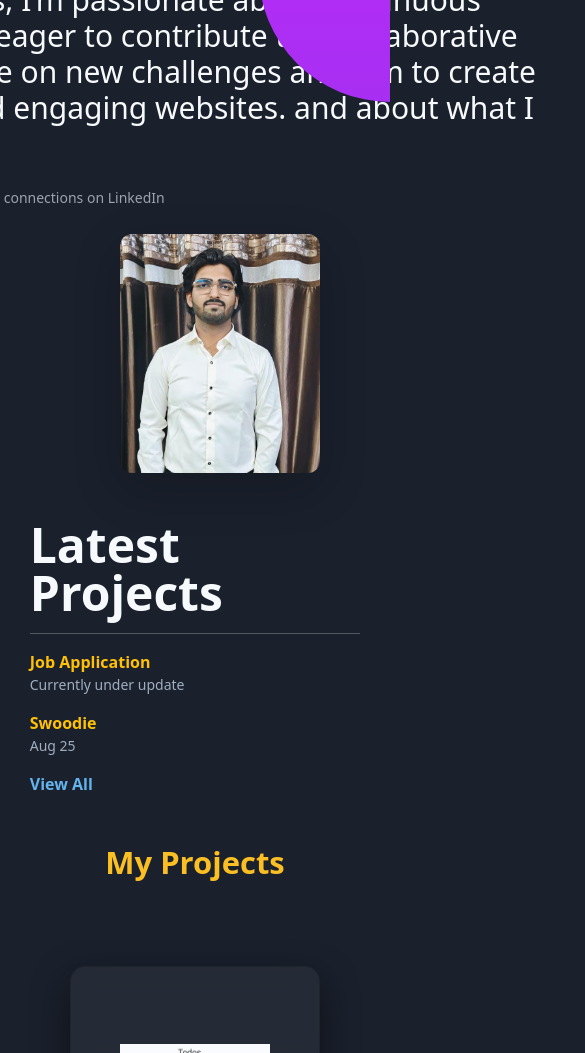
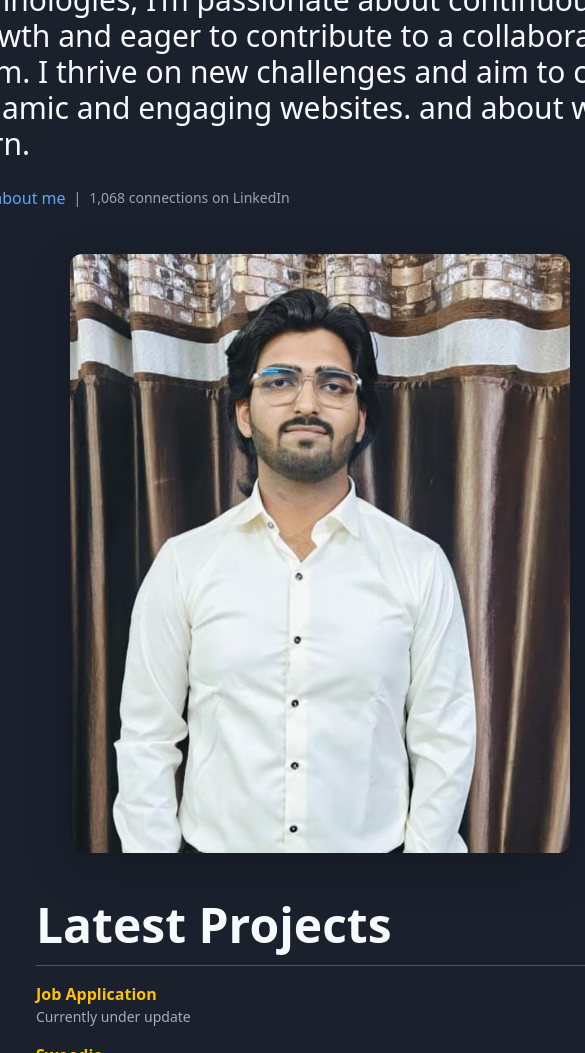
Before and after one commit to dexten32/Portfolio, a plain HTML site: page index.html in a window 390 px wide. Shown: the part 536-1589 px from the top of the page, 585 px wide, since content can reach past the window. Drawn offline with nearby package versions, Linux system fonts and the light colour scheme.

Commit message:
responsive

```diff
--- a/index.html
+++ b/index.html
@@ -88,7 +88,7 @@
     <!-- Profile Section -->
     <div class="flex flex-col lg:flex-row items-center lg:items-start lg:space-x-8">
       <div class="lg:w-3/4">
-        <h2 class="text-7xl mt-20 max-w-6xl text-nowrap font-bold mb-4">Hey, I'm Harsh Bajaj.</h2>
+        <h2 class="text-7xl mt-20 max-w-6xl lg:max-w-7xl text-nowrap font-bold mb-4">Hey, I'm Harsh Bajaj.</h2>
         <p class="text-3xl text-balance max-w-6xl mb-4">
           I’m an enthusiastic web developer actively learning and gaining experience through <span class="font-semibold text-yellow-400">projects</span> and <span
           class="font-semibold text-yellow-400">Internships.</span>
@@ -96,13 +96,13 @@
           contribute to a collaborative team. I thrive on new challenges and aim to create dynamic and engaging
           websites.  and  about what I learn.
         </p>
-        <p class="flex items-center space-x-2">
+        <p class="description flex d-md-none items-center space-x-2">
           <a href="#" class="text-blue-400 hover:underline">More about me</a>
           <span class="text-sm text-gray-400">|</span>
           <span class="text-sm text-gray-400">1,068 connections on LinkedIn</span>
         </p>
       </div>
-      <div class="lg:w-3/4 h-900 mx-200 mt-6 lg:mt-0">
+      <div class=" h-900 mx-200 mt-6 lg:mt-0">
         <img src="assets/ProfilePic.jpg" alt="Harsh bajaj" class="profile-image  shadow-lg">
       </div>
     </div>
--- a/styles.css
+++ b/styles.css
@@ -101,6 +101,15 @@ body {
 .highlight {
     color: #fbbf24; /* Bootstrap equivalent of Tailwind's yellow-400 */
 }
+.profile-image {
+    float: left;
+    margin-right: 20px;
+    z-index: 10;
+  }
+
+  .description {
+    float: left;
+  }
 
 /* Responsive Styles */
 
@@ -109,25 +118,27 @@ body {
         max-width: 90%;
     }
     .profile-image {
-        max-width: 400px;
-    }
+        float: none;
+        display: block;
+        margin: 0 auto;
+      }
+
+      .description {
+        float: none;
+        display: block;
+        margin-bottom: 20px;
+      }
 }
 
 @media (max-width: 992px) {
     .content-wrapper {
         max-width: 80%;
     }
-    .profile-image {
-        max-width: 300px;
-    }
 }
 
 @media (max-width: 768px) {
     .content-wrapper {
         max-width: 90%;
-    }
-    .profile-image {
-        max-width: 250px;
     }
     .latest-articles li {
         flex-direction: column;
@@ -136,11 +147,22 @@ body {
 }
 
 @media (max-width: 576px) {
+    body {
+        width: 40rem;
+    }
+
+    section::before {
+        display: none;
+    }
+
+    section::after {
+        display: none;
+    }
+    nav {
+        width: 40rem;
+    }
     .content-wrapper {
         max-width: 95%;
-    }
-    .profile-image {
-        max-width: 200px;
     }
     .latest-articles li {
         margin-bottom: 1rem;
@@ -156,7 +178,8 @@ section::before {
 	width: 100%;
 	height: 100%;
 	background: linear-gradient(#DA22FF, #9733EE);
-	clip-path: circle(20% at right 60%);
+	clip-path: circle(30% at right 70%);
+    z-index: -1;
 }
 
 section::after {
@@ -167,7 +190,8 @@ section::after {
 	width: 100%;
 	height: 100%;
 	background: linear-gradient(#E55D87, #5FC3E4);
-	clip-path: circle(10% at 10% 10%);
+	clip-path: circle(20% at 5% 5%);
+    z-index: -1;
 
 }
 
```
